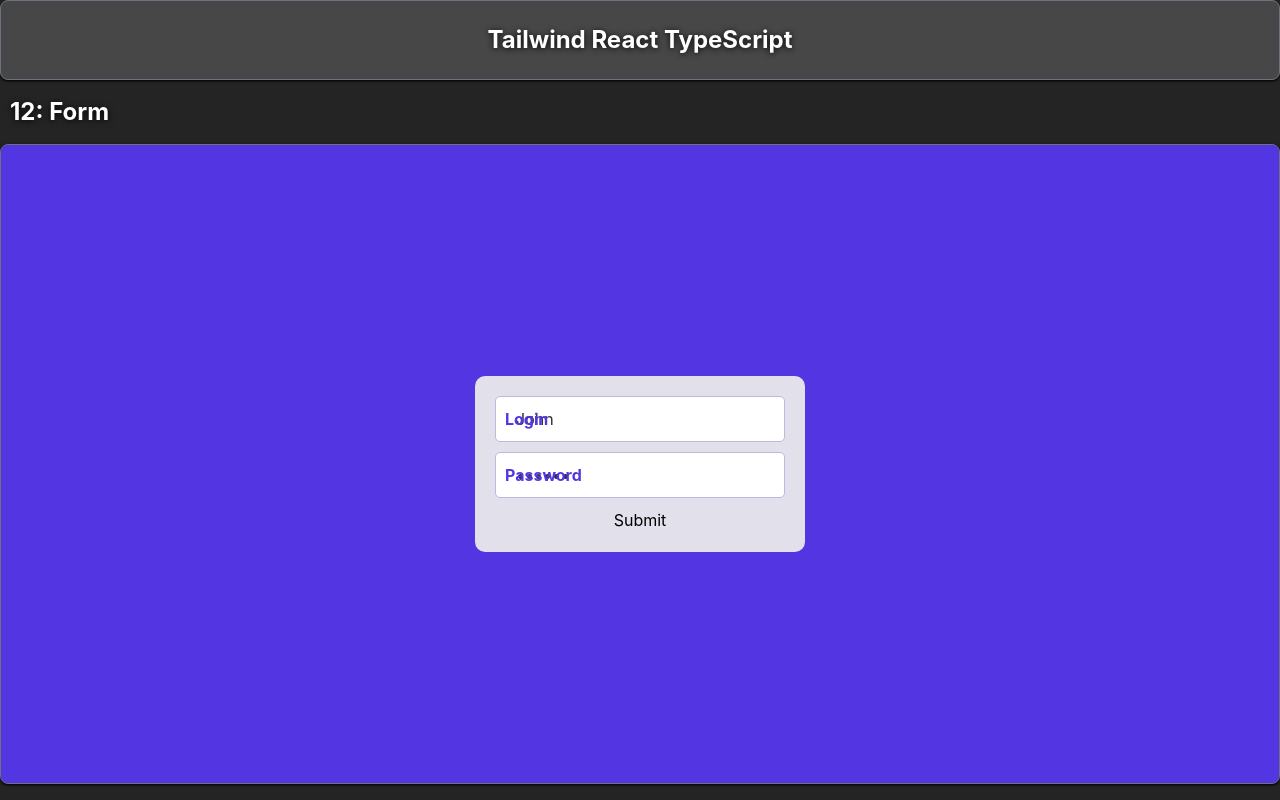
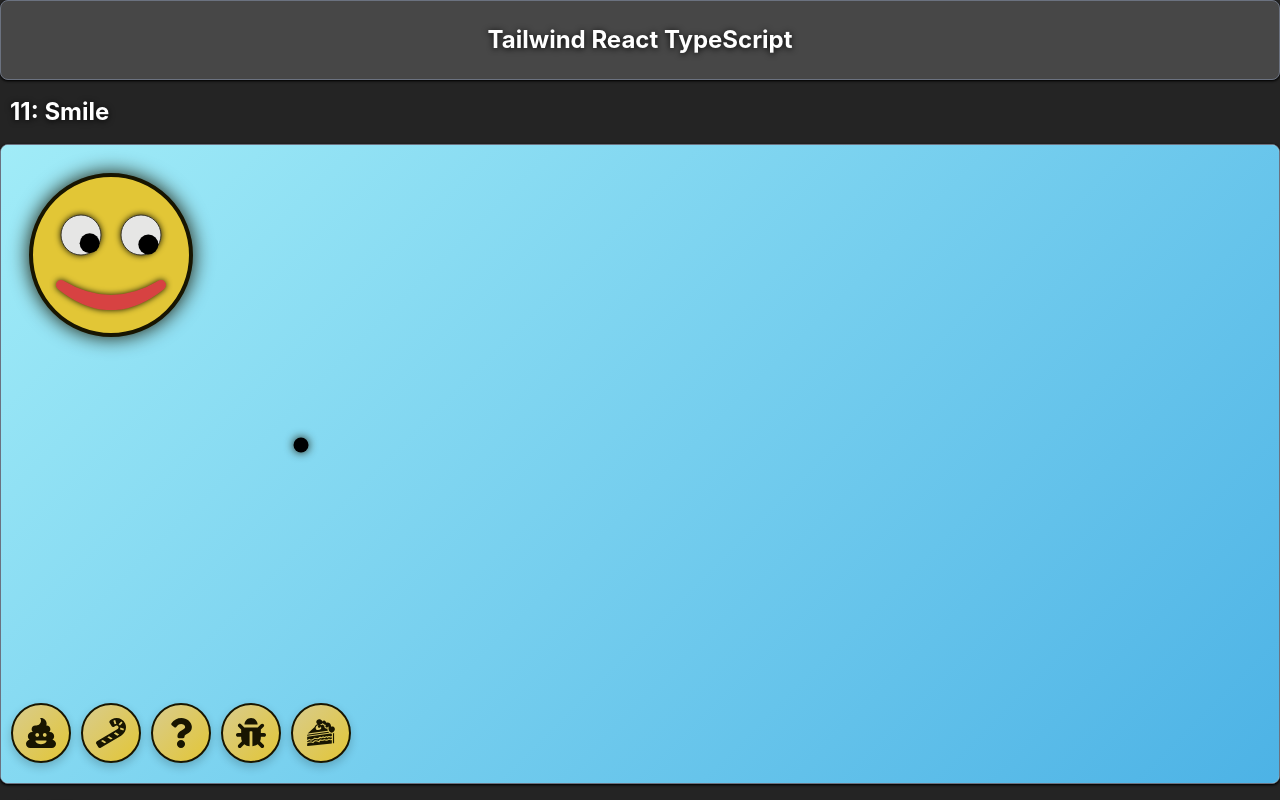
Before and after one commit to kozzztia/tailwind, a React (Vite) app: page / in a window 1280 px wide. Shown: the top 800 px of the page. Built offline with nearby package versions, Linux system fonts and the light colour scheme.

Commit message:
enable form- look like shit

```diff
--- a/src/constants/list.ts
+++ b/src/constants/list.ts
@@ -67,12 +67,12 @@ export const list: ListItem[] = [
         component: lazy(() => import('../components/Smile/Smile')),
         color: 'var(--smile-bg)'
     },
-    {
-        id: 12,
-        name: 'Form',
-        component: lazy(() => import('../components/Form/ReactForm')),
-        color: 'var(--form-accent-color)'
-    }
+    // {
+    //     id: 12,
+    //     name: 'Form',
+    //     component: lazy(() => import('../components/Form/ReactForm')),
+    //     color: 'var(--form-accent-color)'
+    // }
 ].reverse();
 
 
```
